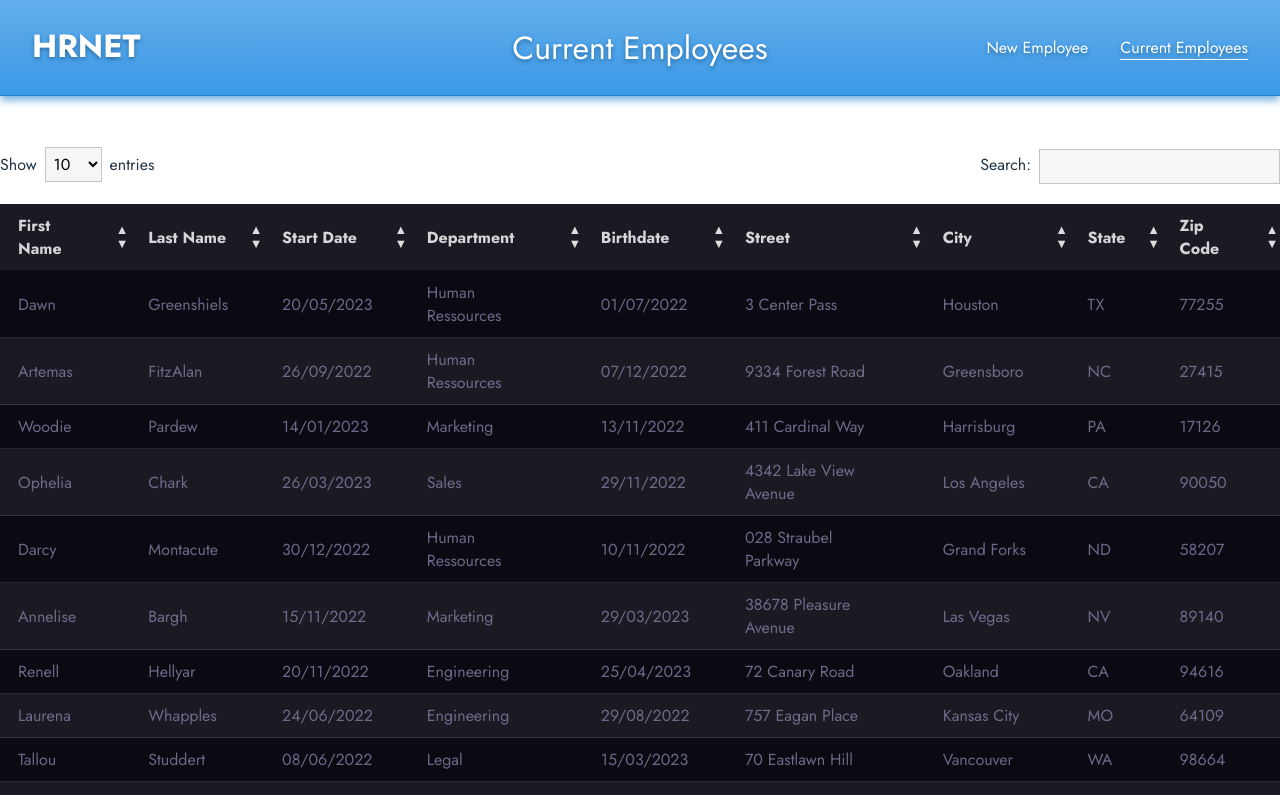
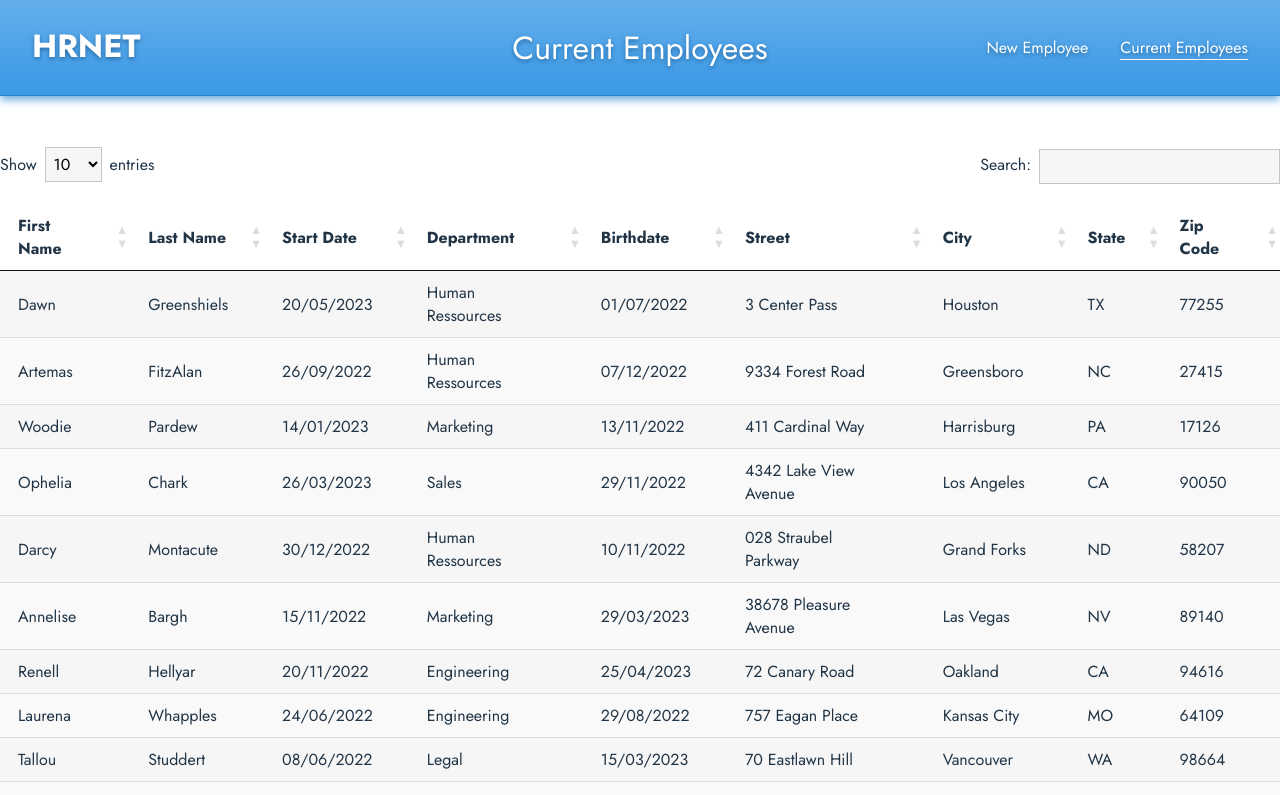
Before and after one commit to ask0ldd/Schoolwork-P14-StateAdded, a React (Vite) app: page /Schoolwork-P14-StateAdded/employee-list in a window 1280 px wide. Shown: the top 795 px of the page. Built offline with nearby package versions, Linux system fonts and the light colour scheme.

Commit message:
preset injection

```diff
--- a/src/components/DatasTable/Table.tsx
+++ b/src/components/DatasTable/Table.tsx
@@ -23,14 +23,14 @@ function Table() {
     const lastDisplayedEntry =  tableState.pagination ? Math.abs((tableState.pagination.currentPage-1)*tableState.pagination.nEntriesPerPage + tableState.pagination.nEntriesPerPage) : 10
     const rowsToDisplay = [...tableState.tableDAO.getProcessedDatas(tableState.getProcessingParameters())].slice(firstDisplayedEntry, lastDisplayedEntry)
 
-    const thPreset = preset != null ? {color : preset.th.textColor, backgroundColor : preset.th.backgroundColor}: {}
-    const oddRowPreset = preset != null ? {color : preset.oddRow.textColor, backgroundColor : preset.oddRow.backgroundColor, borderBottom:'1px solid '+ preset.oddRow.bottomSeparatorColor}: {}
-    const evenRowPreset = preset != null ? {color : preset.evenRow.textColor, backgroundColor : preset.evenRow.backgroundColor, borderBottom:'1px solid '+ preset.evenRow.bottomSeparatorColor}: {}
+    const thPreset = preset != null ? {color : preset.th.textColor, background : preset.th.backgroundColor}: {}
+    const oddRowPreset = preset != null ? {color : preset.oddRow.textColor, background : preset.oddRow.backgroundColor, borderBottom:'1px solid '+ preset.oddRow.bottomSeparatorColor}: {}
+    const evenRowPreset = preset != null ? {color : preset.evenRow.textColor, background : preset.evenRow.backgroundColor, borderBottom:'1px solid '+ preset.evenRow.bottomSeparatorColor}: {}
 
     return (
         <table id={tableModel.getTableId()} aria-label="Current Employees">
         <thead>
-          <tr className='bottomblackborder'>
+          <tr style={{background : thPreset.background}} className='bottomblackborder'>
           {[...tableModel.getColumnsNamesList()].map((name, index) => (
             <th key={'thtable-'+index} style={{...thPreset, cursor:'pointer'}} onClick={() => {handleSortingClick(index)}}>{name}
               <div className="arrowsContainer">
@@ -44,7 +44,7 @@ function Table() {
         </thead>
         <tbody>
           {[...rowsToDisplay].map((datarow, index) => (
-            <tr style={isRowOdd(index) ? oddRowPreset : evenRowPreset} key={'trtable-'+index} className={isRowOdd(index) + isLastRow(index, rowsToDisplay.length-1) /* !!! use css 2*n+1 */}>
+            <tr style={{...isRowOdd(index) ? oddRowPreset : evenRowPreset, borderBottom : isLastRow(index, rowsToDisplay.length-1)? '1px solid ' + preset?.firstnLastRowSeparatorsColor : '1px solid ' + preset?.oddRow.bottomSeparatorColor}} key={'trtable-'+index} className={isRowOdd(index) + isLastRow(index, rowsToDisplay.length-1) /* !!! use css 2*n+1 */}>
               {[...tableAccessors].map((key : string) => (
                 <td key={'tdtable-'+key+'-'+index}>{datarow[key as keyof typeof datarow]}</td>
               ))}
--- a/src/components/DatasTable/interfaces/IPreset.ts
+++ b/src/components/DatasTable/interfaces/IPreset.ts
@@ -25,4 +25,5 @@ export interface IPreset {
         hoverBackgroundColor : string,
         bottomSeparatorColor : string,
     },
+    firstnLastRowSeparatorsColor: string,
 }
--- a/src/components/DatasTable/presets/basePreset.ts
+++ b/src/components/DatasTable/presets/basePreset.ts
@@ -27,4 +27,5 @@ export const basePreset : IPreset = {
         hoverBackgroundColor : "linear-gradient(360deg, #2c91e4dd, #2c91e4bb)",
         bottomSeparatorColor : "#DDDDDD",
     },
+    firstnLastRowSeparatorsColor : "#111",
 }
--- a/src/components/DatasTable/presets/darkPreset.ts
+++ b/src/components/DatasTable/presets/darkPreset.ts
@@ -4,7 +4,7 @@ import { IPreset } from "../interfaces/IPreset";
 export const darkPreset : IPreset = {
     global :{
         font : "Jost",
-        textColor : "#7D769B",
+        textColor : "#7D769BDD",
     },
     th : {
         textColor : "#D6D6D7",
@@ -28,6 +28,7 @@ export const darkPreset : IPreset = {
         hoverBackgroundColor : "#555555",
         bottomSeparatorColor : "#7D769B44",
     },
+    firstnLastRowSeparatorsColor : "#7D769B77",
 }
 
 
--- a/src/pages/CurrentEmployees.tsx
+++ b/src/pages/CurrentEmployees.tsx
@@ -34,7 +34,7 @@ function CurrentEmployees() {
     <>
       <Header pageTitle='Current Employees'/>
       <main className='mainCE'>
-        <DatasTable tableModel={tableModel} tableDatas={employeesList} preset={darkPreset}/>
+        <DatasTable tableModel={tableModel} tableDatas={employeesList} preset={basePreset}/>
       </main>
       <Footer/>
     </>
```
